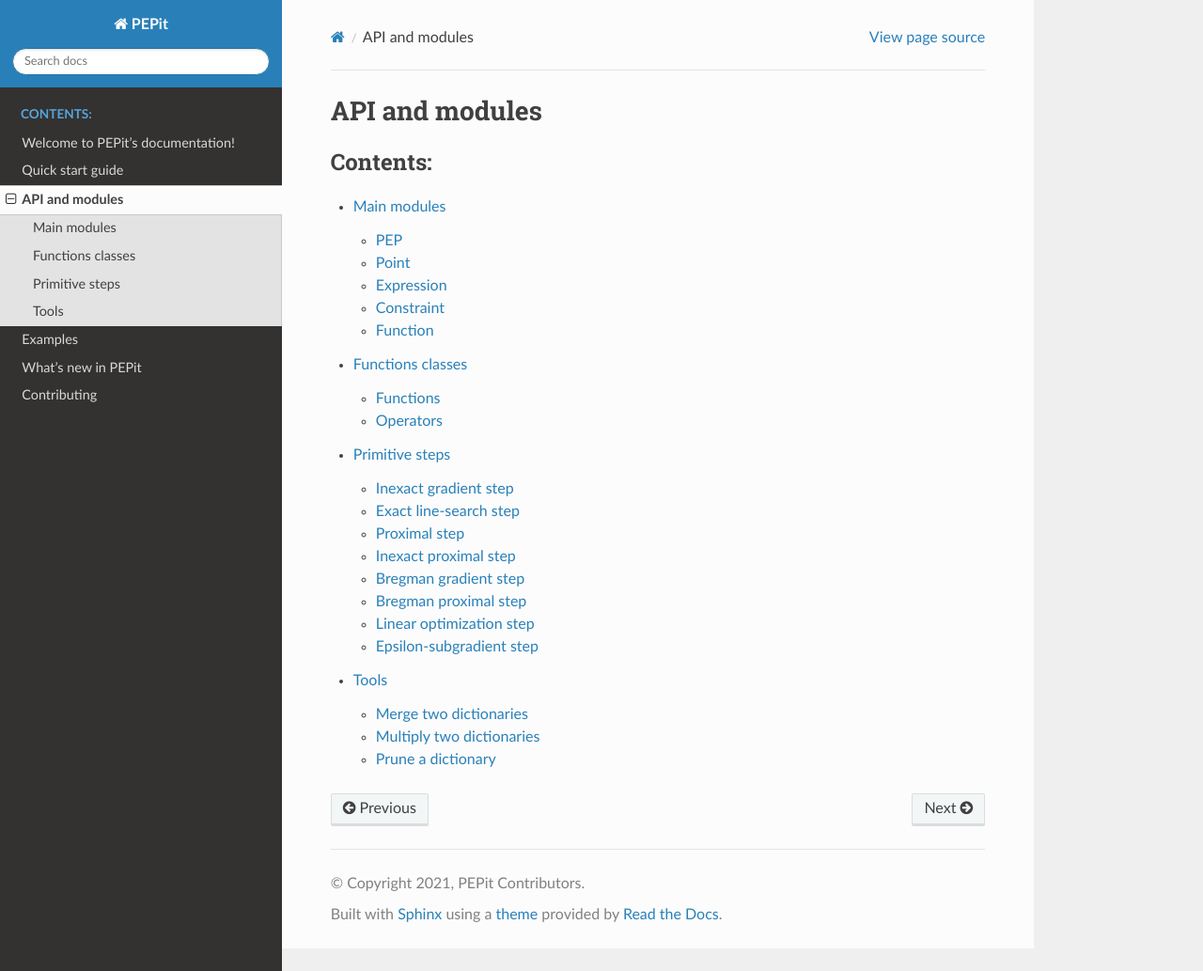
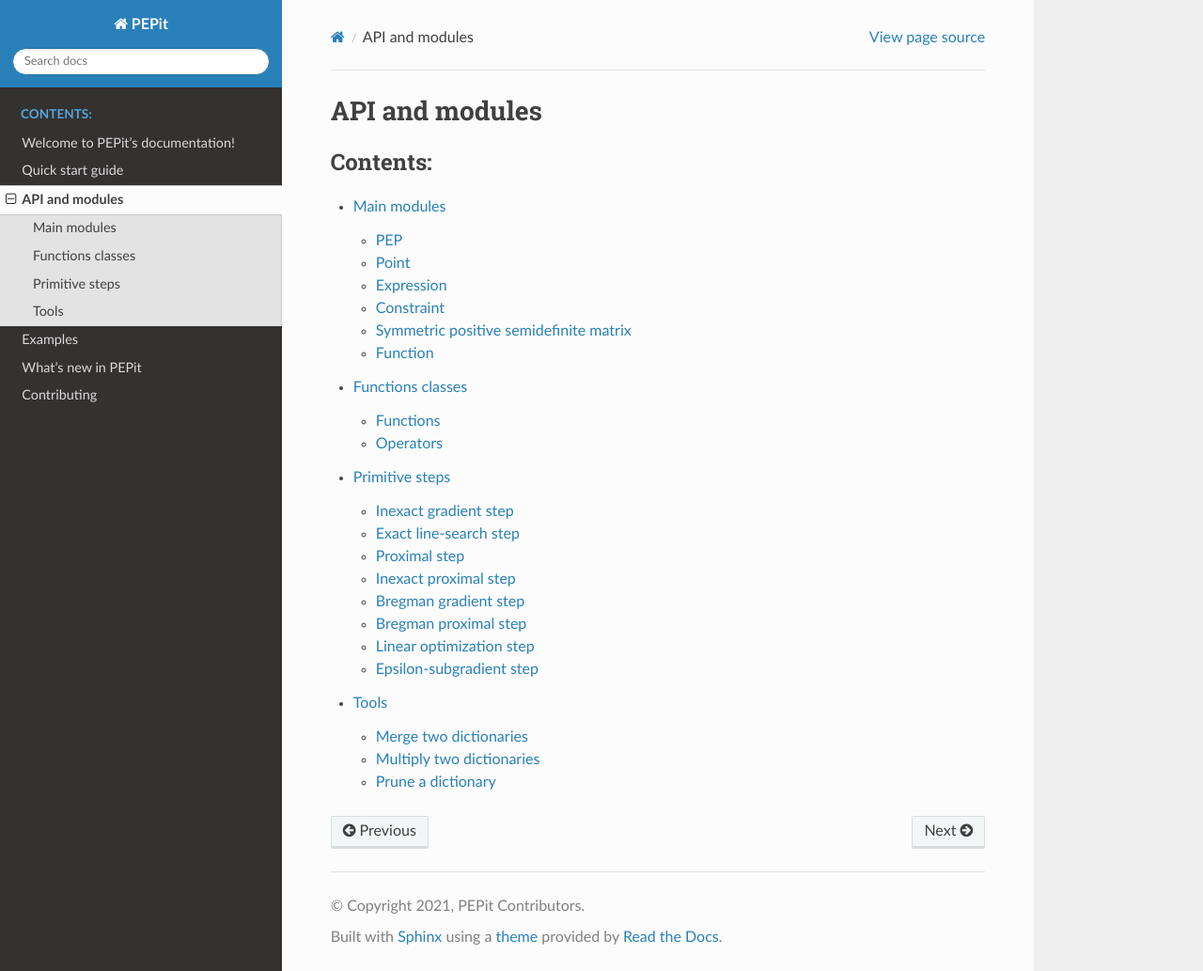
Before and after one commit to PerformanceEstimation/PEPit, a Sphinx documentation site: the page built from docs/source/api.rst, in a window 1280 px wide and 1033 px high. Shown: the whole window at 94% size. Built offline with Sphinx 7.4.7 and the Read the Docs theme 2.0.0, drawn with Linux system fonts in a browser that asks for light colours.

Commit message:
Fixing doc according to Celine remarks

```diff
--- a/docs/source/api/main_modules.rst
+++ b/docs/source/api/main_modules.rst
@@ -34,6 +34,13 @@ Constraint
    :show-inheritance:
 
 
+Symmetric positive semidefinite matrix
+--------------------------------------
+.. autoclass:: PEPit.PSDMatrix
+   :members:
+   :show-inheritance:
+
+
 Function
 --------
 .. autoclass:: PEPit.Function
--- a/docs/source/examples/f.rst
+++ b/docs/source/examples/f.rst
@@ -12,15 +12,15 @@ Halpern iteration
 
 
 Optimal Contractive Halpern iteration
----------------------------------------------
+-------------------------------------
 .. autofunction:: PEPit.examples.fixed_point_problems.wc_optimal_contractive_halpern_iteration
 
 
-Krasnoselskii Mann with constant step=sizes
+Krasnoselskii-Mann with constant step-sizes
 -------------------------------------------
 .. autofunction:: PEPit.examples.fixed_point_problems.wc_krasnoselskii_mann_constant_step_sizes
 
 
-Krasnoselskii Mann with increasing step=sizes
+Krasnoselskii-Mann with increasing step-sizes
 ---------------------------------------------
 .. autofunction:: PEPit.examples.fixed_point_problems.wc_krasnoselskii_mann_increasing_step_sizes
```
Also changed, not shown: 1 other file.
